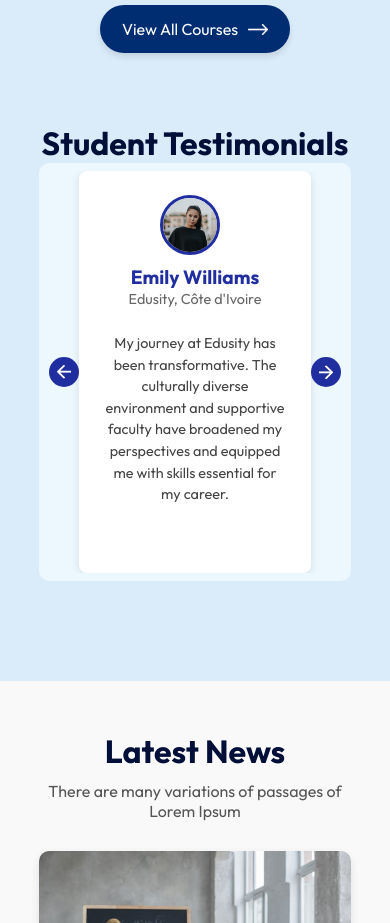
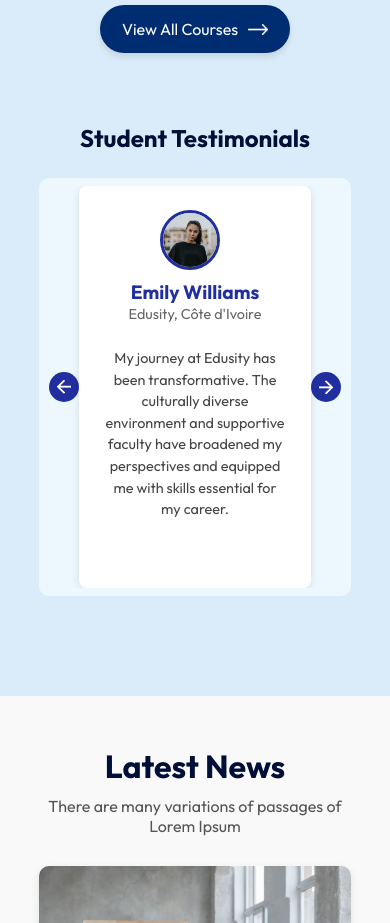
Before and after one commit to Jedyokey/EduHub, a React (Vite) app: page /explore-more in a window 390 px wide. Shown: the part 3280-4203 px from the top of the page. Built offline with nearby package versions, Linux system fonts and the light colour scheme.

Commit message:
More updates

```diff
--- a/src/components/Card/Card2.css
+++ b/src/components/Card/Card2.css
@@ -1,8 +1,6 @@
 /* Card2.css */
 
 .news-card {
-    /* width: 300px;
-    background: #ffffff; */
     border-radius: 10px;
     box-shadow: 0px 4px 10px rgba(0, 0, 0, 0.1);
     overflow: hidden;
--- a/src/components/Hero/Hero.jsx
+++ b/src/components/Hero/Hero.jsx
@@ -1,11 +1,12 @@
 import React from 'react'
 import { useEffect } from "react";
-import { useLocation } from "react-router-dom";
+import { useLocation, useNavigate } from "react-router-dom";
 import "./Hero.css"
 import darkArrow from "../../assets/dark-arrow.png"
 
 const Hero = () => {
   const location = useLocation();
+  const navigate = useNavigate();
 
   useEffect(() => {
     if (location.state?.target) {
@@ -21,7 +22,7 @@ const Hero = () => {
         <div className="hero-text">
             <h1>We ensure better education for a better world</h1>
             <p>Our cutting-edge curriculum is designed to empower students with the knowledge, skills and, experiences needed to excel in the dynamic field of education.</p>
-            <button className='btn'>
+            <button className='btn' onClick={() => navigate('/explore-more')}>
                 Explore more <img src={darkArrow} alt="" />
             </button>
         </div>
--- a/src/components/Navbar/Navbar.css
+++ b/src/components/Navbar/Navbar.css
@@ -68,6 +68,7 @@ nav a:hover {
 
 /* Medium Screens */
 @media screen and (max-width: 1000px) {
+
     nav .logo {
         width: 140px;
     }
--- a/src/components/Navbar/Navbar.jsx
+++ b/src/components/Navbar/Navbar.jsx
@@ -12,9 +12,12 @@ const Navbar = () => {
 
   // Determine if the current page is the homepage
   const isHomePage = location.pathname === "/";
+  const isExploreMorePage = location.pathname === "/explore-more";
+  const isCampusGalleryPage = location.pathname === "/campus-gallery";
 
   useEffect(() => {
-    if (isHomePage) {
+    if (isHomePage || isExploreMorePage) {
+      // Apply the sticky class for homepage and explore-more page
       const handleScroll = () => {
         window.scrollY > 50 ? setSticky(true) : setSticky(false);
       };
@@ -24,7 +27,7 @@ const Navbar = () => {
     } else {
       setSticky(false);
     }
-  }, [isHomePage]);
+  }, [isHomePage, isExploreMorePage]);
 
   const handleNavLinkClick = () => {
     setMobileMenu(false);
@@ -45,9 +48,13 @@ const Navbar = () => {
 
   return (
     <>
-      <nav className={`container ${
-          sticky ? "dark-nav" : ""
-        } ${location.pathname === "/campus-gallery" ? "fixed-bg" : ""}`}>
+      <nav
+        className={`
+            container ${
+            sticky ? "dark-nav" : ""
+          } ${isCampusGalleryPage ? "fixed-bg" : ""}`
+        }
+      >
         {isHomePage ? (
           <ScrollLink
             to={sections.hero}
--- a/src/data.js
+++ b/src/data.js
@@ -1,7 +1,6 @@
 import gallery_1 from "./assets/gallery-1.png";
 import gallery_2 from "./assets/gallery-2.png";
 import gallery_3 from "./assets/gallery-3.png";
-// import student_life_7 from "./assets/student-life-7.jpg";
 import facility_4 from "./assets/facility-4.jpeg"
 import campus_1 from "./assets/campus-1.jpeg"
 import campus_2 from "./assets/campus-2.jpeg"
--- a/src/pages/ExploreMore/ExploreMore.css
+++ b/src/pages/ExploreMore/ExploreMore.css
@@ -206,7 +206,7 @@
     margin: 0;
 }
 
-/* Lates News Section */
+/* Latest News Section */
 .news-cards-section {
     padding: 0 10%;
     background-color: #f9f9f9;
@@ -387,6 +387,12 @@
     }
   }
 
+  @media screen and (max-width: 600px) {
+    .testimonial-title {
+        margin-bottom: -20px;
+    }
+  }
+
   /* Extra Small Screens (Very Small Mobile Phones) */
     .explore-more .hero-explore-more {
         height: 50vh;
@@ -439,6 +445,13 @@
       grid-template-columns: repeat(1, 1fr);
     }
 
+    .testimonial-title {
+        margin-bottom: -15px;
+    }
+    .testimonial-title h2 {
+        font-size: 1.5rem;
+    }
+
     .call-to-action h2 {
       font-size: 1.5rem;
     }
```
Also changed, not shown: src/assets/facility-4.jpeg (added).
